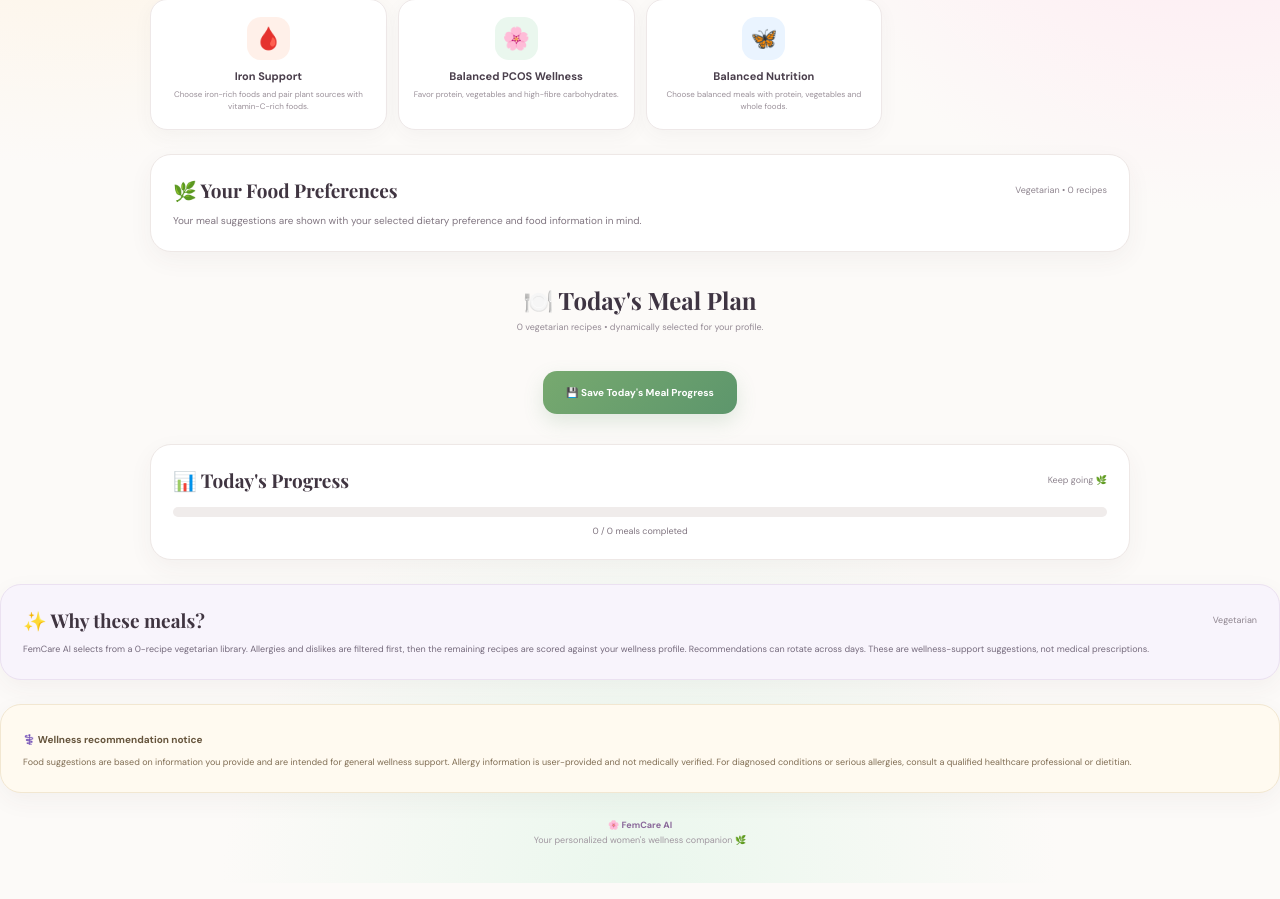
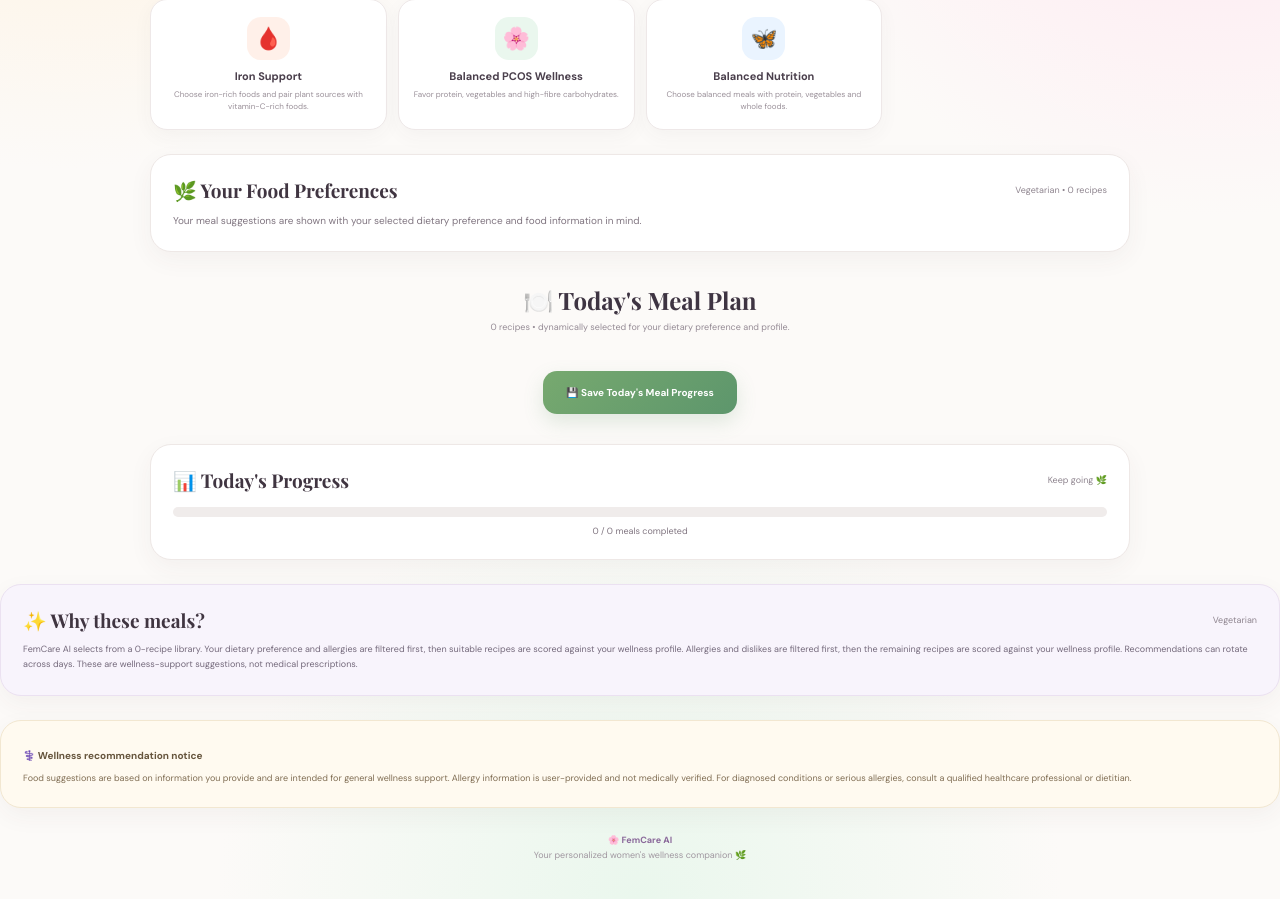
Before and after one commit to Manasa03042004/FemCare-AI, a Flask app: page /diet in a window 1280 px wide. Shown: the part 353-1252 px from the top of the page. Run offline with Flask 3, Linux system fonts and the light colour scheme; a user stored in the database is signed in; data comes from the database, SQL or seed files in the repository; parts of the project's set-up code (start-up, migrations or seed data) failed here and were passed over.

Commit message:
Update diet page for mixed dietary recipe library

```diff
--- a/templates/diet.html
+++ b/templates/diet.html
@@ -1270,7 +1270,7 @@
 
 
     <p>
-        {{ recipe_count }} vegetarian recipes • dynamically selected for your profile.
+        {{ recipe_count }} recipes • dynamically selected for your dietary preference and profile.
     </p>
 
 </div>
@@ -1419,7 +1419,7 @@
         <span>{{ diet_preference }}</span>
     </div>
     <p style="margin-top:9px;color:#756a7c;font-size:9px;line-height:1.7;">
-        FemCare AI selects from a {{ recipe_count }}-recipe vegetarian library.
+        FemCare AI selects from a {{ recipe_count }}-recipe library. Your dietary preference and allergies are filtered first, then suitable recipes are scored against your wellness profile.
         Allergies and dislikes are filtered first, then the remaining recipes are
         scored against your wellness profile. Recommendations can rotate across days.
         These are wellness-support suggestions, not medical prescriptions.
```
